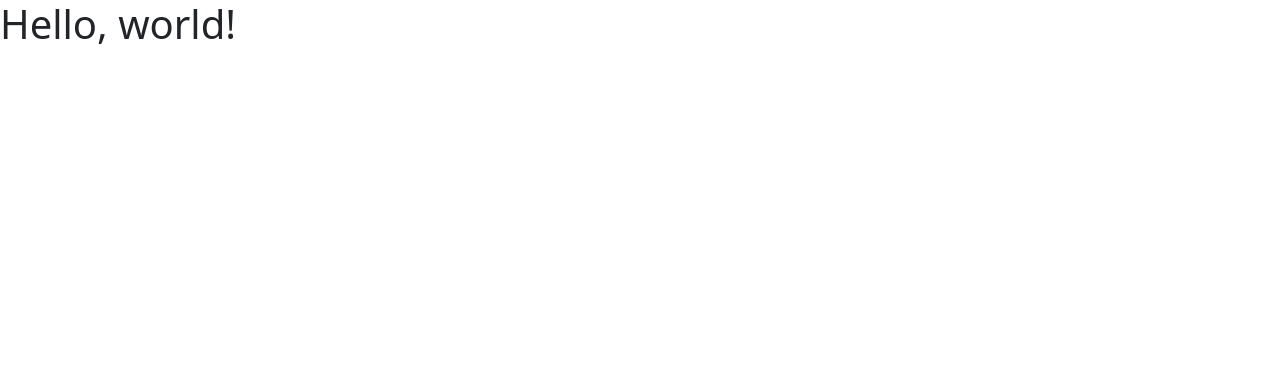
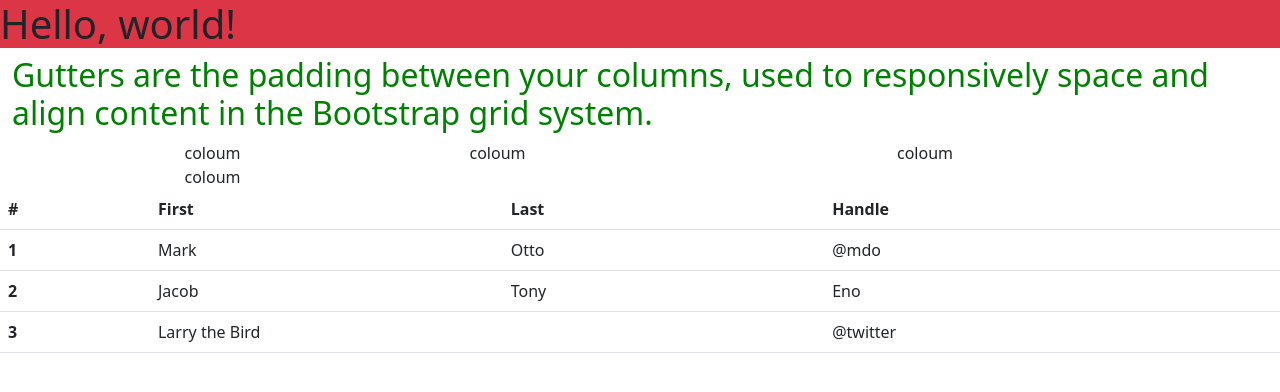
Before and after one commit to Mitabarua/pro.1, a plain HTML site: page index.html in a window 1280 px wide. Drawn offline with Linux system fonts and the light colour scheme.

Commit message:
Add files via upload

```diff
--- a/css/media.css
+++ b/css/media.css
@@ -0,0 +1,27 @@
+/* Extra small devices (portrait phones, less than 576px)*/
+@media{
+	 h2{
+	 	color:green;
+	}
+ }
+
+/* Small devices (landscape phones, 576px and up)*/
+@media (min-width: 576px) and (max-width: 767.98px) {
+}
+
+/* Medium devices (tablets, 768px and up)*/
+@media (min-width: 768px) and (max-width: 991.98px) {
+ }
+
+ /*Large devices (desktops, 992px and up)*/
+@media (min-width: 992px) and (max-width: 1199.98px) {
+ }
+
+/*Extra large devices (large desktops, 1200px and up)*/
+@media (min-width: 1200px) and (max-width: 1399.98px) {
+ }
+
+
+/*Extra Extra large devices (large desktops, 1400px and up)*/
+@media (min-width: 1400px) {
+}
--- a/css/style.css
+++ b/css/style.css
@@ -0,0 +1,3 @@
+h1{
+	background-color:#dc3545;
+}
--- a/index.html
+++ b/index.html
@@ -11,6 +11,47 @@
   </head>
   <body>
     <h1>Hello, world!</h1>
+    <div class="container-fluid">
+      <h2>Gutters are the padding between your columns, used to responsively space and align content in the Bootstrap grid system.</h2>
+    </div>
+
+    <div class="container text-center">
+      <div class="row row-cols-4">
+        <div class="col">coloum</div>
+        <div class="col">coloum</div>
+        <div class="col-6">coloum</div>
+        <div class="col">coloum</div>
+      </div>
+    </div>
+    <table class="table">
+      <thead>
+        <tr>
+          <th scope="col">#</th>
+          <th scope="col">First</th>
+          <th scope="col">Last</th>
+          <th scope="col">Handle</th>
+        </tr>
+      </thead>
+      <tbody>
+        <tr>
+          <th scope="row">1</th>
+          <td>Mark</td>
+          <td>Otto</td>
+          <td>@mdo</td>
+        </tr>
+        <tr>
+          <th scope="row-2">2</th>
+          <td>Jacob</td>
+          <td>Tony</td>
+          <td>Eno</td>
+        </tr>
+        <tr>
+          <th scope="row">3</th>
+          <td colspan="2">Larry the Bird</td>
+          <td>@twitter</td>
+        </tr>
+      </tbody>
+    </table>
     <!--script link-->
     <script src="js/bootstrap.bundle.min.js"></script>
     <script src="js/script.js"></script>
```
